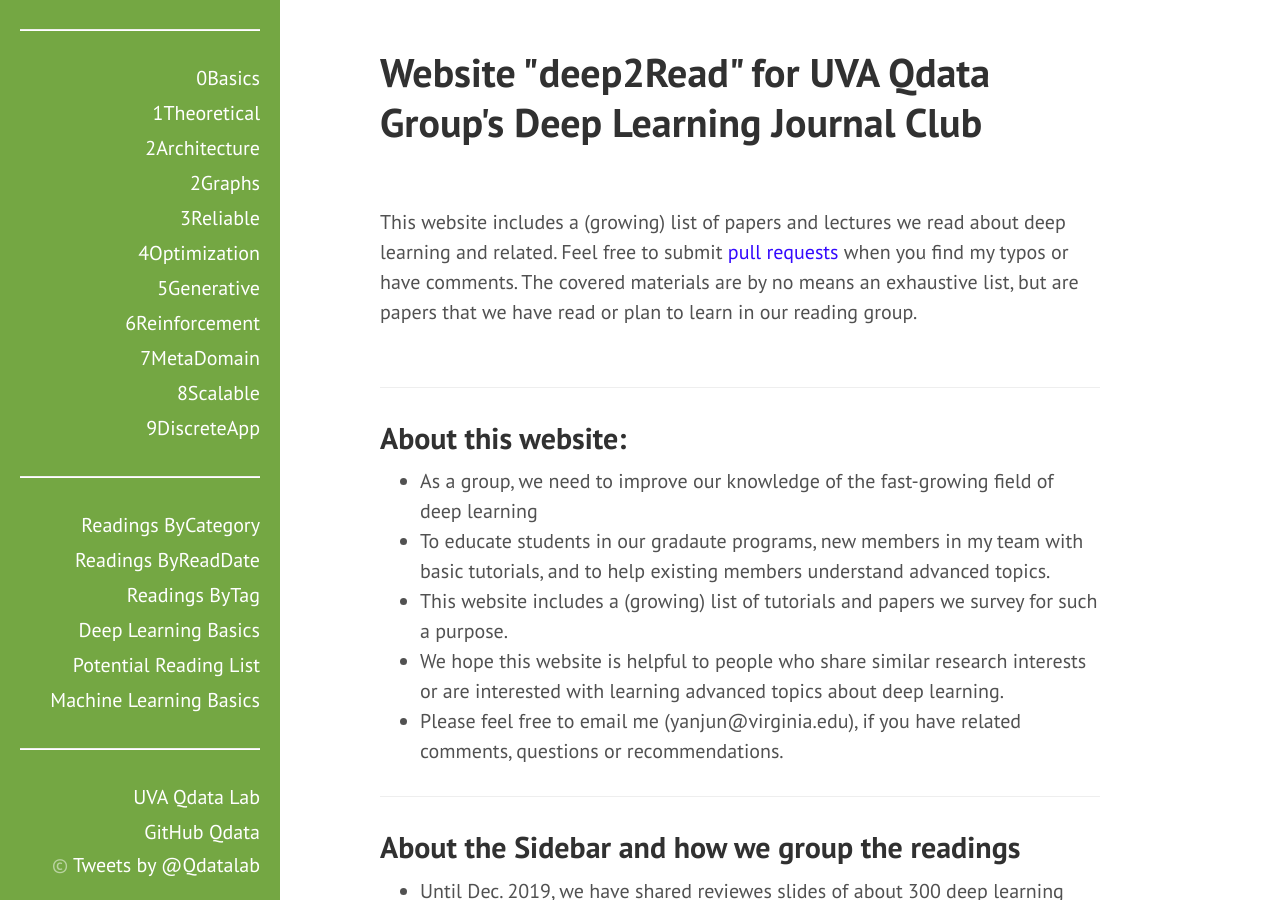
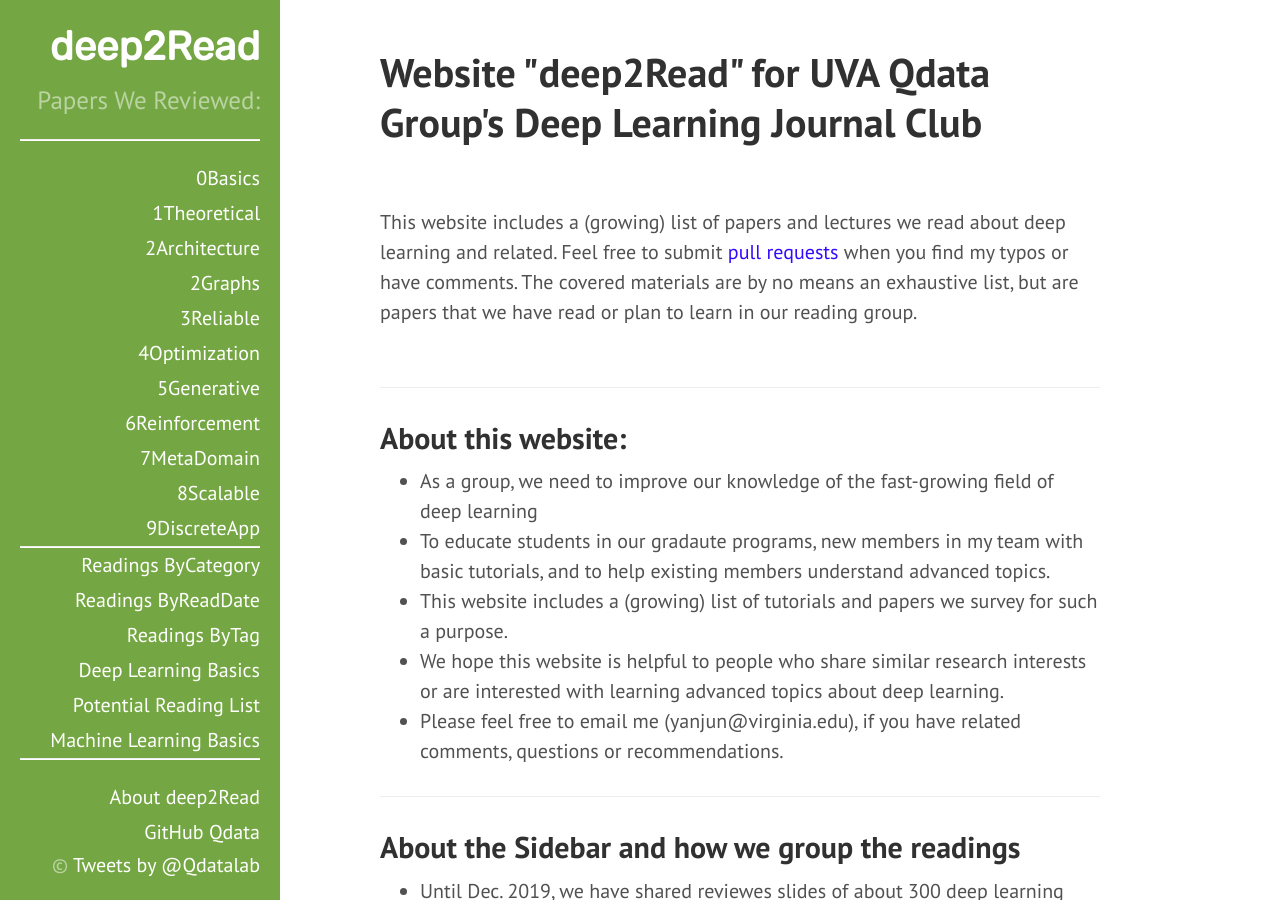
Before and after one commit to QData/deep2Read, a Jekyll site: the page built from index.md, in a window 1280 px wide and 900 px high. Built offline with Jekyll 4.4.1, drawn with Linux system fonts in a browser that asks for light colours.

Commit message:
put the about page back to sidebar

```diff
--- a/_config.yml
+++ b/_config.yml
@@ -8,7 +8,7 @@ baseurl: 	    	/deep2Read/
 url:            https://qdata.github.io/
 
 # Setup
-title:            	"Deep Learning 2Read"
+title:            	"deep2Read"
 tagline:          	"deep2Read"
 description:        "Papers We Reviewed:"
 future: 			true
--- a/_includes/sidebar.html
+++ b/_includes/sidebar.html
@@ -10,13 +10,12 @@
     </div>
 
     <nav class="sidebar-nav">
-
       {% comment %}
         The code below dynamically generates a sidebar nav of pages with
         `layout: page` in the front-matter. See readme for usage.
       {% endcomment %}
 
-      <hr>
+    <hr style='margin-top:0.1em; margin-bottom:1em; ' />
 
      <!-- {% assign pages_list = site.pages | sort: 'order'  %}-->
     {% assign pages_list = site.pages | sort: "order"  %}
@@ -26,20 +25,18 @@
             <a class="sidebar-nav-item{% if page.url == node.url %} active{% endif %}" href="{{ site.baseurl }}{{ node.url }}">{{ node.title }}</a>
           {% endif %}
           <!-- This value is hard-coded to show an <hr> after the first 10 pages. -->
-          {% if node.order == "9" %} <hr> {% endif %}
+          {% if node.order == "9" %}
+            <hr style='margin-top:0em; margin-bottom:0em; ' />
+          {% endif %}
         {% endif %}
       {% endfor %}
 
-      <hr>
-   <!--       <a class="sidebar-nav-item" href="http://www.cs.virginia.edu/yanjun/list2LearnLearning.htm"
-      target="_blank" >Notes2Learn MachineLearning</a>
-      <hr>
-        <a class="sidebar-nav-item" href="https://github.com/QData/deep2Read" target="_blank" >This Site GitHub</a>
-      <a class="sidebar-nav-item" href="https://qdata.github.io/deep4biomed-web//"
-      target="_blank" > OurDeep4BiomedDataTools</a>
-      <a class="sidebar-nav-item" href="http://www.cs.virginia.edu/yanjun/" target="_blank" >UVA Qdata Lab</a> -->
-        <a class="sidebar-nav-item" href="http://www.cs.virginia.edu/yanjun/" target="_blank" >UVA Qdata Lab</a>
-         <a class="sidebar-nav-item" href="https://github.com/qdata/" target="_blank" >GitHub Qdata</a>
+      <hr style='margin-top:0em; margin-bottom:1em; ' />
+
+   <!-- <a class="sidebar-nav-item" href="http://www.cs.virginia.edu/yanjun/" target="_blank" >UVA Qdata Lab</a> -->
+     <a class="sidebar-nav-item{% if page.url == site.baseurl %} active{% endif %}" href="{{ site.baseurl }}/index.html">About deep2Read </a>
+     <a class="sidebar-nav-item" href="https://github.com/qdata/" target="_blank" >GitHub Qdata</a>
+
       <p>&copy;  <a href="https://twitter.com/Qdatalab" data-widget-id="459649185759764482">Tweets by @Qdatalab</a></p>
 
     </nav>
```
